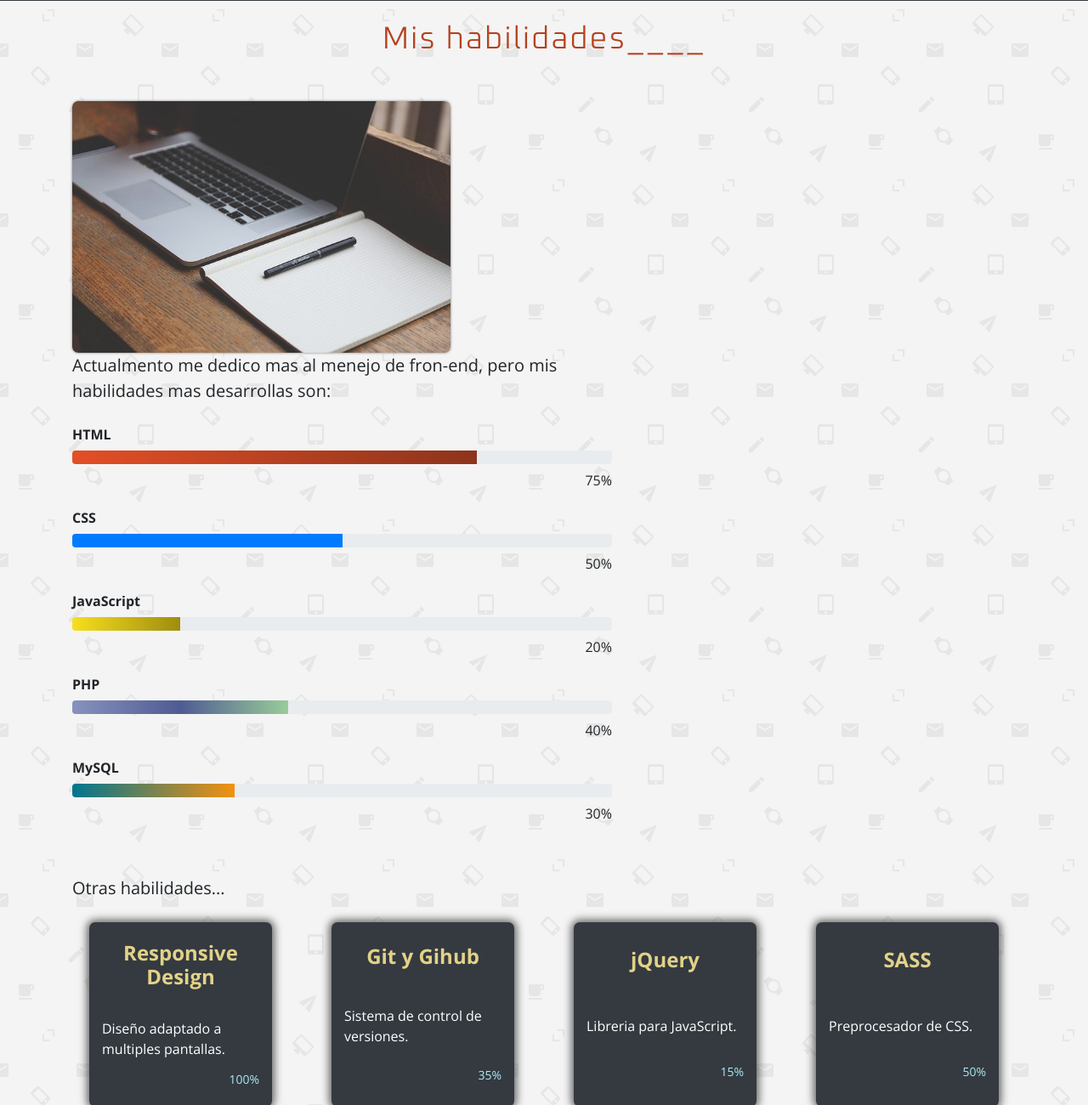
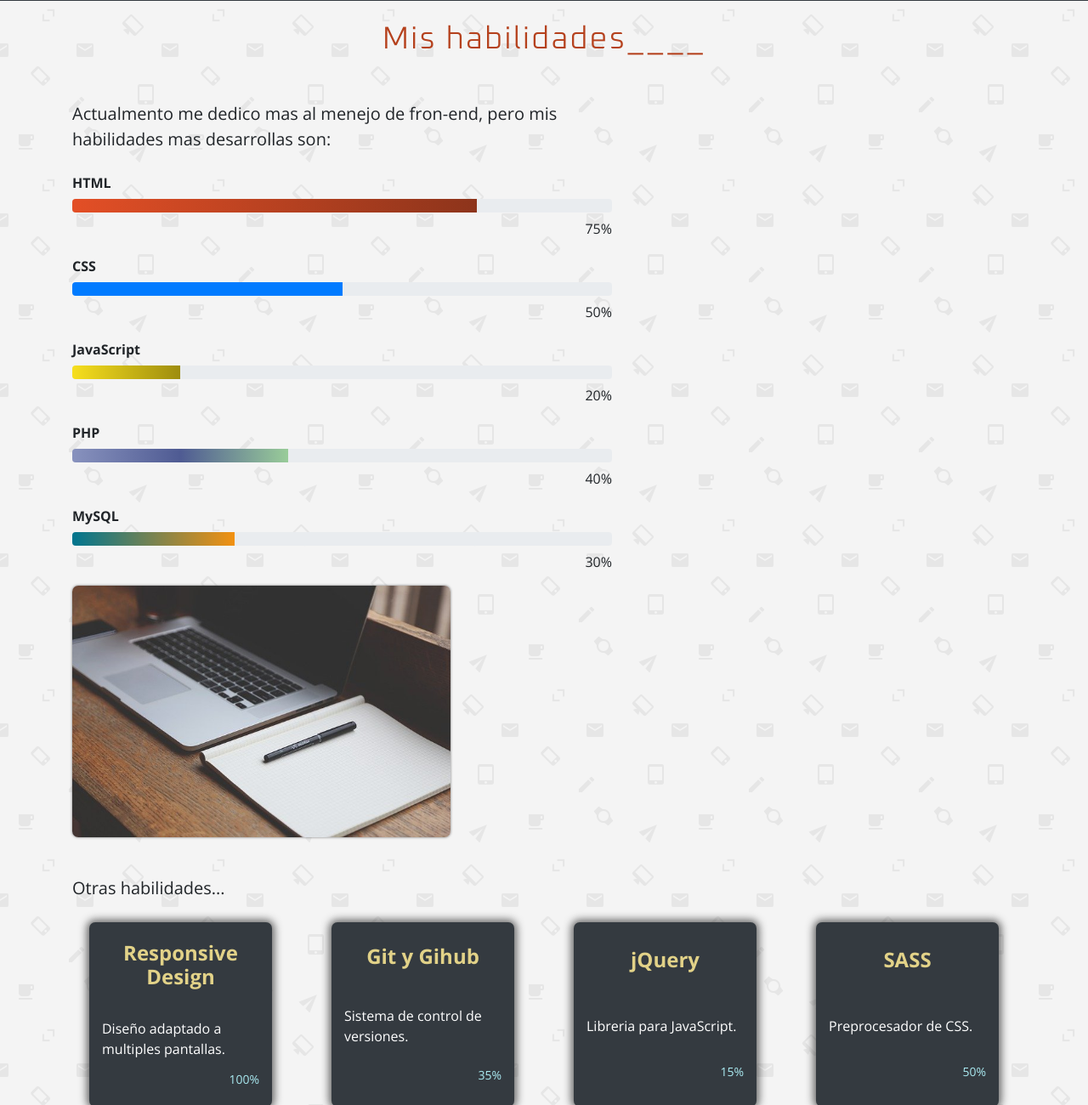
Before and after one commit to AngelKero/Portafolio, a PHP site: page / in a window 1280 px wide. Shown: the part 1364-2664 px from the top of the page at 85% size. Run offline with PHP 8.4, Linux system fonts and the light colour scheme; some libraries are stand-ins or nearby versions.

Commit message:
Imagen mal

```diff
--- a/views/index.view.php
+++ b/views/index.view.php
@@ -104,7 +104,7 @@
                         <h3 class="titulo mt-4" data-aos="fade-left">Mis habilidades____</h3>
                     </div>
                 </div>
-                <div class="row d-md-flex flex-column-reverse">
+                <div class="row d-lg-block d-md-flex flex-column-reverse">
                     <div class="col-lg-7 col-md-12 tecnologias">
                         <p class="mb-4 descrpcion">Actualmento me dedico mas al menejo de fron-end, pero mis habilidades mas desarrollas son:</p>
                         <div class="html">
```
